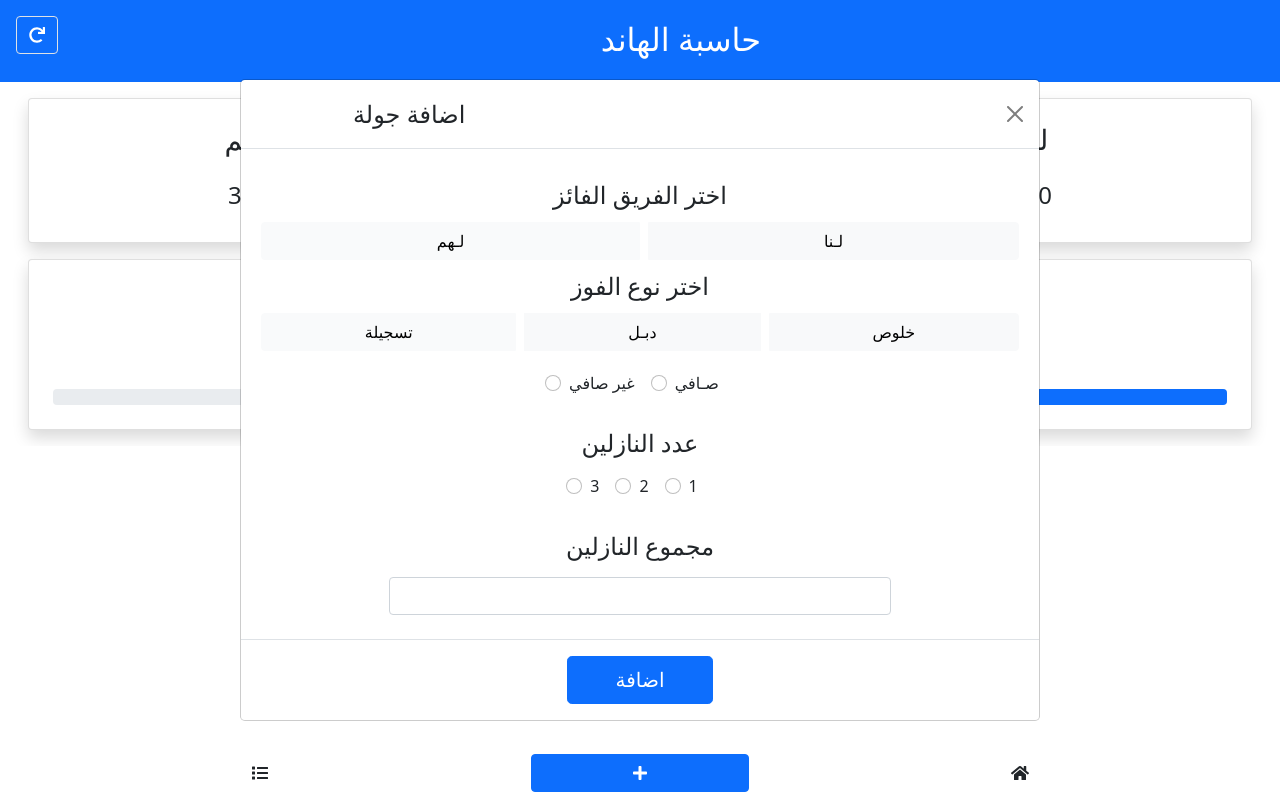
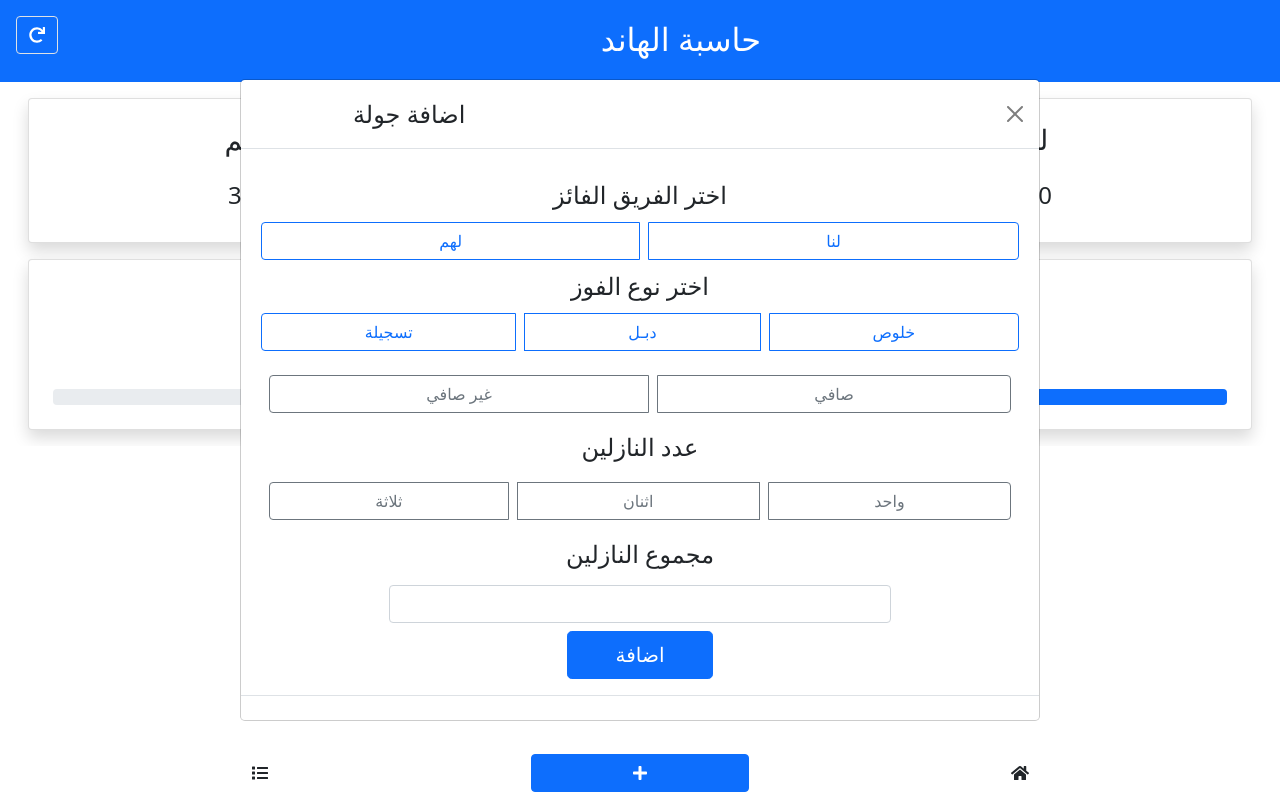
Before and after one commit to alialjowaher/hand_calc_rewrite, a React (Create React App) app in the folder hasbit-hand/: page /addJwlah in a window 1280 px wide. Both pictures are taken after a click on the element 640 px from the left and 773 px from the top of the page. Built offline with nearby package versions, Linux system fonts and the light colour scheme.

Commit message:
fixed modal and added all form elements

```diff
--- a/hasbit-hand/package.json
+++ b/hasbit-hand/package.json
@@ -10,6 +10,8 @@
     "@testing-library/react": "^11.1.0",
     "@testing-library/user-event": "^12.1.10",
     "bootstrap": "^5.1.3",
+    "dexie": "^3.2.0",
+    "dexie-react-hooks": "^1.0.7",
     "node-sass": "^6.0.1",
     "react": "^17.0.2",
     "react-bootstrap": "^2.0.2",
--- a/hasbit-hand/src/components/AddJawlah.js
+++ b/hasbit-hand/src/components/AddJawlah.js
@@ -2,8 +2,77 @@ import {React, useState} from 'react'
 import Modal from 'react-bootstrap/Modal'
 import Button from 'react-bootstrap/Button'
 import ButtonGroup from 'react-bootstrap/ButtonGroup'
-import Form from 'react-bootstrap/Form'
+// import Form from 'react-bootstrap/Form'
+// import ToggleButton from 'react-bootstrap/ToggleButton'
+import {ToggleButton, Form } from 'react-bootstrap'
+
 const AddJawlah = (props) => {
+
+  const [winnerTeamVal, setWinnerTeamVal] = useState("");
+  const [winTypeVal, setwinTypeVal] = useState("");
+  const [subWinTypeVal, setsubWinTypeVal] = useState("");
+  const [nazilCountVal, setnazilCountVal] = useState(0);
+
+  const winnerTeam = [
+    { name: 'لهم', value: 'lahom' },
+    { name: 'لنا', value: 'lana' },
+
+  ];
+
+  const winType = [
+    { name: 'تسجيلة', value: 'tasjilah' },
+    { name: 'دبـل', value: 'dabal' },
+    { name: 'خلوص', value: 'khlos' },
+
+  ];
+
+  const subWinType = [
+    { name: 'غير صافي', value: 'NotSafi'},
+    { name: 'صافي', value: 'Safi'},
+  ];
+
+  const nazilCount = [
+    { name: 'ثلاثة', value: 3 },
+    { name: 'اثنان', value: 2 },
+    { name: 'واحد', value: 1 },
+  ]
+
+
+  function subWinSelection() {
+    if (winTypeVal !== 'tasjilah'){
+
+    return(
+    <div className="card rounded border-0 p-2">
+    <ButtonGroup  aria-label="Basic example">
+    {subWinType.map((subWin, idx) => (
+      <ToggleButton
+      key={idx}
+      id={`subWin-${idx}`}
+      type="radio"
+      variant={'outline-secondary'}
+      name="subWin"
+      value={subWin.value}
+      checked={subWinTypeVal === subWin.value}
+      onChange={(e) => setsubWinTypeVal(e.currentTarget.value)}
+      className="m-1"
+      >
+      {subWin.name}
+    </ToggleButton>
+    ))}
+    </ButtonGroup>
+    </div>
+    )} else {
+      return
+      (
+          <div></div>
+      )
+    }
+  };
+
+  // const handleSubmit = (evt) => {
+  //   // evt.preventDefault();
+  //   console.log(nazilCountVal);
+  // }
 
 
     return (
@@ -27,69 +96,75 @@ const AddJawlah = (props) => {
 
           <div className="card rounded border-0">
           <div className="h4 text-center"> اختر الفريق الفائز</div>
+
           <ButtonGroup  aria-label="Basic example">
-            <Button variant="light" className="m-1 active">لـهم</Button>
-            <Button variant="light" className="m-1">لـنا</Button>
-          </ButtonGroup>
+           {winnerTeam.map((radio, idx) => (
+             <ToggleButton
+             key={idx}
+             id={`radio-${idx}`}
+             type="radio"
+             variant={'outline-primary'}
+             name="radio"
+             value={radio.value}
+             checked={winnerTeamVal === radio.value}
+             onChange={(e) => setWinnerTeamVal(e.currentTarget.value)}
+             className="m-1"
+             >
+            {radio.name}
+          </ToggleButton>
+        ))}
+        </ButtonGroup>
           </div>
 
           <div className="card rounded border-0 pt-2 pb-2">
           <div className="h4 text-center"> اختر نوع الفوز</div>
           <ButtonGroup  aria-label="Basic example">
-            <Button variant="light" className="m-1 active">تسجيلة</Button>
-            <Button variant="light" className="m-1">دبـل</Button>
-            <Button variant="light" className="m-1">خلوص</Button>
+          {winType.map((win, idx) => (
+             <ToggleButton
+             key={idx}
+             id={`win-${idx}`}
+             type="radio"
+             variant={'outline-primary'}
+             name="win"
+             value={win.value}
+             checked={winTypeVal === win.value}
+             onChange={(e) => setwinTypeVal(e.currentTarget.value)}
+             className="m-1"
+             >
+            {win.name}
+          </ToggleButton>
+          ))}
           </ButtonGroup>
           </div>
 
-          <div className="card rounded border-0 p-2">
-            {['radio'].map((type) => (
-              <div key={`inline-${type}`} className="mb-3">
-                <Form.Check
-                  inline
-                  label="غير صافي"
-                  name="winnerTeam"
-                  type={type}
-                  id={`inline-${type}-1`}
-                />
-                <Form.Check
-                  inline
-                  label="صـافي"
-                  name="winnerTeam"
-                  type={type}
-                  id={`inline-${type}-2`}
-                />
+          {subWinSelection()}
 
-              </div>
-            ))}
-          </div>
+
+
+
           <div className="card rounded border-0 p-2 text-center" >
           <div className="h4 text-center pb-2"> عدد النازلين</div>
-          {['radio'].map((type) => (
-              <div key={`inline-${type}`} className="mb-3">
-                <Form.Check
-                  inline
-                  label="3"
-                  name="nazilCount"
-                  type={type}
-                  id={`inline-${type}-1`}
-                />
-                <Form.Check
-                  inline
-                  label="2"
-                  name="nazilCount"
-                  type={type}
-                  id={`inline-${type}-2`}
-                />
-                              <Form.Check
-                  inline
-                  label="1"
-                  name="nazilCount"
-                  type={type}
-                  id={`inline-${type}-2`}
-                />
-              </div>
-            ))}
+          <ButtonGroup  aria-label="Basic example">
+          {nazilCount.map((nCount, idx) => (
+             <ToggleButton
+             key={idx}
+             id={`nCount-${idx}`}
+             type="radio"
+             variant={'outline-secondary'}
+             name="nCount"
+             value={nCount.value}
+             checked={nazilCountVal === nCount.value}
+             onChange={(e) => setnazilCountVal(e.currentTarget.value)}
+             className="m-1"
+             >
+            {nCount.name}
+          </ToggleButton>
+          ))}
+          </ButtonGroup>
+
+
+
+
 
           </div>
           <div className="card rounded border-0 pt-2 pb-2 text-center justify-content-center">
@@ -103,13 +178,13 @@ const AddJawlah = (props) => {
             </div>
             </div>
           </div>
+          <Button className="btn btn-lg btn-primary p-2 ps-5 pe-5" onClick={props.onHide} type="submit">اضافة</Button>
 
           </Form>
 
         </Modal.Body>
         <Modal.Footer className="justify-content-center">
 
-           <Button className="btn btn-lg btn-primary p-2 ps-5 pe-5" onClick={props.onHide}>اضافة</Button>
         </Modal.Footer>
       </Modal>
     );
```
Also changed, not shown: hasbit-hand/src/db.js (added, +7 -0 lines), 2 other files (tests, documents, lock files or other folders).
